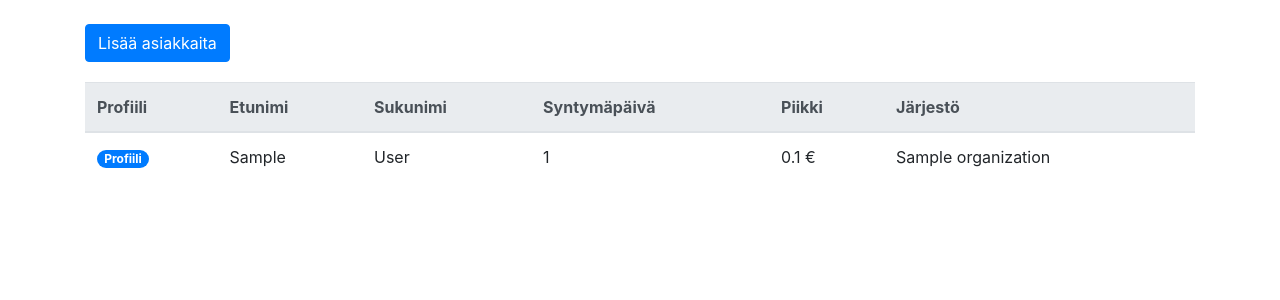
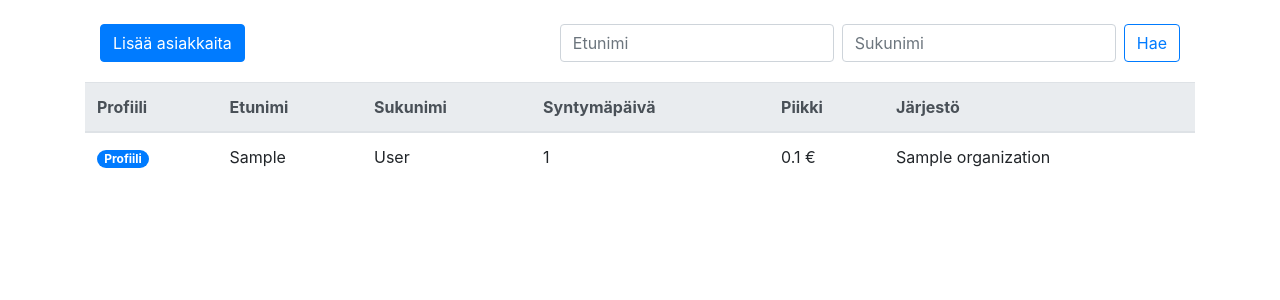
Before and after one commit to valtterikodisto/piikkilista, a Flask app: page /customers in a window 1280 px wide. Shown: the part 56-356 px from the top of the page. Run offline with Flask 2, Linux system fonts and the light colour scheme; a user stored in the database is signed in; tables that the repository leaves empty hold one stand-in row (values such as "Sample post"); some libraries are stand-ins or nearby versions.

Commit message:
Added customer search feature

```diff
--- a/application/customers/views.py
+++ b/application/customers/views.py
@@ -146,6 +146,19 @@ def customers_delete(customer_id):
 
     return redirect(url_for("customers_index"))
 
+@app.route("/customers/search", methods=["POST"])
+@login_required
+def customers_search():
+    first_name = request.form.get("first_name").strip()
+    last_name = request.form.get("last_name").strip()
+    customers = None
+
+    if not first_name and not last_name:
+        return redirect(url_for('customers_index'))
+    else:
+        customers = Customer.query.filter(Customer.first_name.ilike("%"+first_name+"%")).filter(Customer.last_name.ilike("%"+last_name+"%"))
+
+    return render_template("customers/list.html", customers=customers)
 
 # JSON data for front page customer firstname & lastname autocomplete
 
--- a/application/templates/customers/list.html
+++ b/application/templates/customers/list.html
@@ -1,7 +1,20 @@
 {% extends "layout.html" %} {% block body %}
-<form style="margin-bottom: 20px" action="{{ url_for('customers_form') }}">
-  <button type="submit" class="btn btn-primary">Lisää asiakkaita</button>
-</form>
+<div class="container">
+  <div class="row">
+    <div class="col">
+        <form class="float-left" style="margin-bottom: 20px" action="{{ url_for('customers_form') }}">
+          <button type="submit" class="btn btn-primary">Lisää asiakkaita</button>
+        </form>
+    </div>
+    <div class="col-md-auto">
+      <form class="form-inline my-2 my-lg-0 float-right" action="{{ url_for('customers_search') }}" method="POST">
+        <input class="form-control mr-sm-2" name="first_name" type="search" placeholder="Etunimi" aria-label="Search">
+        <input class="form-control mr-sm-2" name="last_name" type="search" placeholder="Sukunimi" aria-label="Search">
+        <button class="btn btn-outline-primary my-2 my-sm-0" type="submit">Hae</button>
+      </form>
+    </div>
+  </div>
+</div>
 
 <div class="table-responsive">
   <table class="table">
```
